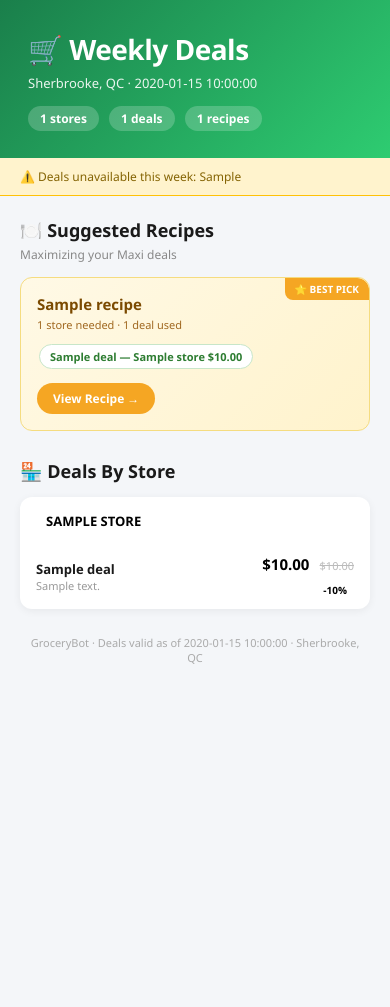
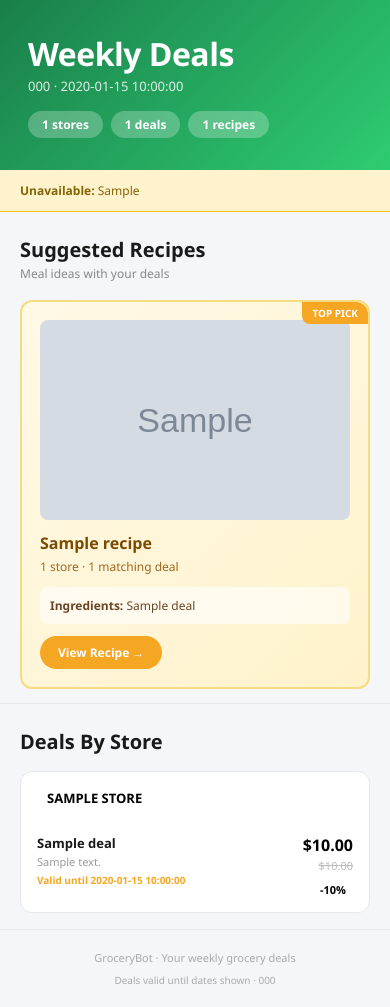
Before and after one commit to EtienneDesbiens/Eparserie, a Python web app: template templates/email.html in a window 390 px wide. Before the commit the page ends 664 px from the top, so only its background shows below. Run offline with Jinja, Linux system fonts and the light colour scheme; the template is opened without the code that fills it: most values are stand-ins (such as "Sample title", 1, 10 or a date in 2020); grey boxes marked "Sample" are stand-in pictures.

Commit message:
refactor: major UX improvements to email template
**Improved readability and information hierarchy:**
- Dynamic location from postal_code (no hardcoded "Sherbrooke, QC")
- Deal expiry dates shown (valid_until field)
- Per-store total savings calculated and displayed
- Recipe images now shown (featured + other recipes)
- Better visual hierarchy with improved spacing and typography

**Recipe section redesign:**
- Featured recipe image with bold "TOP PICK" label
- Ingredients list shown under featured recipe
- Other recipes in card format with images and inline links
- Cleaner, more scannable layout

**Deal presentation improvements:**
- Prices more prominent and color-coded by store
- Original price and discount percentage clearly visible
- Deal descriptions preserved
- Valid until dates in warm highlight color
- Per-store savings subtotal in header

**Mobile responsiveness:**
- Improved flex layout for better mobile display
- Proper image sizing and aspect ratios
- Better touch targets and spacing
- More compact recipe cards on smaller screens

**Technical:**
- Add postal_code parameter to render_email()
- Calculate store_savings in email_sender.py
- Pass postal_code from config to template

Co-Authored-By: Claude Haiku 4.5 <noreply@anthropic.com>

```diff
--- a/main.py
+++ b/main.py
@@ -104,7 +104,7 @@ def run() -> None:
         except Exception as exc:
             log.error("Recipe fetch failed: %s", exc)
 
-    html = render_email(trimmed, recipes, failed_stores)
+    html = render_email(trimmed, recipes, failed_stores, config.postal_code)
     send_email(html, config.email_from, config.mailersend_email, config.mailersend_api_key, config.email_recipient)
     log.info("Email sent successfully")
 
--- a/templates/email.html
+++ b/templates/email.html
@@ -6,118 +6,131 @@
 <title>Weekly Grocery Deals</title>
 </head>
 <body style="margin:0;padding:0;background:#f4f6f9;font-family:'Segoe UI',Arial,sans-serif">
-<div style="max-width:600px;margin:0 auto;background:#f4f6f9">
+<div style="max-width:650px;margin:0 auto;background:#f4f6f9">
 
   <!-- Header -->
-  <div style="background:linear-gradient(135deg,#1a7f4b 0%,#2ecc71 100%);padding:30px 28px;color:white;overflow:hidden">
-    <div style="font-size:28px;font-weight:800;letter-spacing:-0.5px">&#x1F6D2; Weekly Deals</div>
-    <div style="font-size:13px;opacity:0.9;margin-top:6px">Sherbrooke, QC &middot; {{ date }}</div>
-    <div style="margin-top:14px">
-      <span style="background:rgba(255,255,255,0.2);padding:4px 12px;border-radius:20px;font-size:12px;font-weight:600;margin-right:6px">{{ total_stores }} stores</span>
-      <span style="background:rgba(255,255,255,0.2);padding:4px 12px;border-radius:20px;font-size:12px;font-weight:600;margin-right:6px">{{ total_deals }} deals</span>
-      <span style="background:rgba(255,255,255,0.2);padding:4px 12px;border-radius:20px;font-size:12px;font-weight:600">{{ recipes|length }} recipes</span>
+  <div style="background:linear-gradient(135deg,#1a7f4b 0%,#2ecc71 100%);padding:32px 28px;color:white;overflow:hidden">
+    <div style="font-size:32px;font-weight:800;letter-spacing:-0.5px;margin-bottom:2px">Weekly Deals</div>
+    <div style="font-size:13px;opacity:0.85;margin-bottom:16px">{{ postal_code }} · {{ date }}</div>
+    <div style="display:flex;gap:8px;flex-wrap:wrap">
+      <span style="background:rgba(255,255,255,0.25);padding:5px 14px;border-radius:20px;font-size:12px;font-weight:600">{{ total_stores }} stores</span>
+      <span style="background:rgba(255,255,255,0.25);padding:5px 14px;border-radius:20px;font-size:12px;font-weight:600">{{ total_deals }} deals</span>
+      <span style="background:rgba(255,255,255,0.25);padding:5px 14px;border-radius:20px;font-size:12px;font-weight:600">{{ recipes|length }} recipes</span>
     </div>
   </div>
 
   <!-- Failed stores notice -->
   {% if failed_stores %}
-  <div style="background:#fff3cd;padding:10px 20px;font-size:12px;color:#856404;border-bottom:1px solid #ffc107">
-    &#x26A0;&#xFE0F; Deals unavailable this week: {{ failed_stores | join(', ') }}
+  <div style="background:#fff3cd;padding:12px 20px;font-size:12px;color:#856404;border-bottom:1px solid #ffc107">
+    <strong>Unavailable:</strong> {{ failed_stores | join(', ') }}
   </div>
   {% endif %}
 
-  <!-- Recipes -->
+  <!-- Recipes Section -->
   {% if recipes %}
-  <div style="padding:22px 20px 0">
-    <div style="font-size:18px;font-weight:800;color:#1a1a1a;margin-bottom:4px">&#x1F37D;&#xFE0F; Suggested Recipes</div>
-    <div style="font-size:12px;color:#888;margin-bottom:14px">Maximizing your Maxi deals</div>
+  <div style="padding:24px 20px 0;border-bottom:1px solid #e8e8e8">
+    <div style="font-size:20px;font-weight:800;color:#1a1a1a;margin-bottom:2px">Suggested Recipes</div>
+    <div style="font-size:12px;color:#888;margin-bottom:18px">Meal ideas with your deals</div>
 
     <!-- Featured recipe -->
     {% set featured = recipes[0] %}
-    <div style="background:linear-gradient(135deg,#fff9e6,#fff3cc);border-radius:12px;padding:16px;margin-bottom:10px;border:1px solid #f5dc80;position:relative;overflow:hidden">
-      <div style="position:absolute;top:0;right:0;background:#f5a623;color:white;font-size:10px;font-weight:700;padding:4px 10px;border-radius:0 12px 0 8px">&#x2B50; BEST PICK</div>
-      <div style="font-weight:800;font-size:15px;color:#7b4a00;margin-bottom:3px">{{ featured.name }}</div>
-      <div style="font-size:11px;color:#a06820;margin-bottom:10px">
-        {{ featured.store_count }} store{% if featured.store_count != 1 %}s{% endif %} needed &middot; {{ featured.matched_deals|length }} deal{% if featured.matched_deals|length != 1 %}s{% endif %} used
+    <div style="background:linear-gradient(135deg,#fff9e6,#fff3cc);border-radius:12px;padding:18px;margin-bottom:14px;border:2px solid #f5dc80;position:relative;overflow:hidden">
+      <div style="position:absolute;top:0;right:0;background:#f5a623;color:white;font-size:10px;font-weight:700;padding:4px 10px;border-radius:0 12px 0 8px">TOP PICK</div>
+
+      {% if featured.image_url %}
+      <img src="{{ featured.image_url }}" alt="{{ featured.name }}" style="width:100%;border-radius:8px;margin-bottom:12px;max-height:200px;object-fit:cover;display:block">
+      {% endif %}
+
+      <div style="font-weight:800;font-size:16px;color:#7b4a00;margin-bottom:4px">{{ featured.name }}</div>
+      <div style="font-size:12px;color:#a06820;margin-bottom:12px">
+        {{ featured.store_count }} store{% if featured.store_count != 1 %}s{% endif %} · {{ featured.matched_deals|length }} matching deal{% if featured.matched_deals|length != 1 %}s{% endif %}
       </div>
-      <div style="margin-bottom:12px">
+
+      <div style="background:rgba(255,255,255,0.6);border-radius:8px;padding:10px;margin-bottom:12px;font-size:12px;color:#6b4423">
+        <strong>Ingredients:</strong>
         {% for deal in featured.matched_deals %}
-        <span style="display:inline-block;background:#fff;color:#2e7d32;font-size:11px;padding:4px 10px;border-radius:20px;border:1px solid #c8e6c9;font-weight:600;margin:2px">
-          {{ deal.name }} &mdash; {{ deal.store }} ${{ "%.2f"|format(deal.sale_price) }}
-        </span>
+          {{ deal.name }}{% if not loop.last %}, {% endif %}
         {% endfor %}
       </div>
-      <a href="{{ featured.url }}" style="display:inline-block;background:#f5a623;color:white;font-size:12px;font-weight:700;padding:7px 16px;border-radius:20px;text-decoration:none">View Recipe &#x2192;</a>
+
+      <a href="{{ featured.url }}" target="_blank" style="display:inline-block;background:#f5a623;color:white;font-size:12px;font-weight:700;padding:8px 18px;border-radius:20px;text-decoration:none;border:none;cursor:pointer">View Recipe →</a>
     </div>
 
-    <!-- Other recipes (side by side) -->
+    <!-- Other recipes -->
     {% if recipes|length > 1 %}
-    <table width="100%" cellspacing="0" cellpadding="0" style="margin-bottom:6px">
-      <tr>
-        {% for recipe in recipes[1:] %}
-        <td width="50%" style="padding:0 {% if loop.first %}0 5px 0{% else %}5px 0 0{% endif %}; vertical-align:top">
-          <div style="background:white;border-radius:12px;padding:14px;border:1px solid #e8e8e8">
-            <div style="font-weight:700;font-size:13px;color:#333;margin-bottom:3px">{{ recipe.name }}</div>
-            <div style="font-size:11px;color:#888;margin-bottom:8px">
-              {{ recipe.store_count }} store{% if recipe.store_count != 1 %}s{% endif %} &middot; {{ recipe.matched_deals|length }} deal{% if recipe.matched_deals|length != 1 %}s{% endif %}
+    <div style="margin-bottom:14px">
+      {% for recipe in recipes[1:6] %}
+      <div style="background:white;border-radius:10px;padding:14px;margin-bottom:10px;border:1px solid #e8e8e8;display:flex;gap:14px">
+        {% if recipe.image_url %}
+        <img src="{{ recipe.image_url }}" alt="{{ recipe.name }}" style="width:100px;height:100px;border-radius:8px;object-fit:cover;flex-shrink:0">
+        {% endif %}
+        <div style="flex:1;min-width:0">
+          <div style="font-weight:700;font-size:13px;color:#333;margin-bottom:2px">{{ recipe.name }}</div>
+          <div style="font-size:11px;color:#888;margin-bottom:8px">{{ recipe.store_count }} store{% if recipe.store_count != 1 %}s{% endif %} · {{ recipe.matched_deals|length }} deal{% if recipe.matched_deals|length != 1 %}s{% endif %}</div>
+          <a href="{{ recipe.url }}" target="_blank" style="font-size:11px;color:#1a7f4b;font-weight:700;text-decoration:none">View →</a>
         </div>
-            <div style="margin-bottom:10px">
-              {% for deal in recipe.matched_deals %}
-              {% set color = store_colors[deal.store]["main"] %}
-              <span style="display:inline-block;background:#f0f0f0;color:#333;font-size:10px;padding:3px 7px;border-radius:10px;margin:2px">{{ deal.store }}</span>
+      </div>
       {% endfor %}
     </div>
-            <a href="{{ recipe.url }}" style="font-size:11px;color:#1a7f4b;font-weight:700;text-decoration:none">View &#x2192;</a>
-          </div>
-        </td>
-        {% endfor %}
-      </tr>
-    </table>
     {% endif %}
   </div>
   {% endif %}
 
   <!-- Deals by Store -->
-  <div style="padding:18px 20px 6px">
-    <div style="font-size:18px;font-weight:800;color:#1a1a1a">&#x1F3EA; Deals By Store</div>
-  </div>
+  <div style="padding:24px 20px 0">
+    <div style="font-size:20px;font-weight:800;color:#1a1a1a;margin-bottom:16px">Deals By Store</div>
 
     {% for store, store_deals in deals_by_store.items() %}
     {% set color = store_colors[store]["main"] %}
     {% set light = store_colors[store]["light"] %}
-  <div style="margin:8px 20px 6px;background:white;border-radius:12px;overflow:hidden;box-shadow:0 2px 8px rgba(0,0,0,0.06)">
-    <div style="background:{{ color }};padding:12px 16px">
-      <span style="background:white;color:{{ color }};font-weight:900;font-size:13px;padding:3px 10px;border-radius:20px;margin-right:8px">{{ store.upper() }}</span>
-      <span style="color:rgba(255,255,255,0.9);font-size:12px">{{ store_deals|length }} deal{% if store_deals|length != 1 %}s{% endif %} this week</span>
-      {% if store == "Maxi" %}
-      <span style="float:right;background:rgba(255,255,255,0.2);color:white;font-size:11px;padding:2px 8px;border-radius:10px">&#x2B50; Prioritized</span>
+
+    <div style="margin-bottom:16px;background:white;border-radius:12px;overflow:hidden;border:1px solid #e8e8e8">
+      <!-- Store header -->
+      <div style="background:{{ color }};padding:14px 16px;display:flex;justify-content:space-between;align-items:center">
+        <div>
+          <span style="background:white;color:{{ color }};font-weight:900;font-size:13px;padding:3px 10px;border-radius:4px;margin-right:10px">{{ store.upper() }}</span>
+          <span style="color:white;font-size:12px">{{ store_deals|length }} deal{% if store_deals|length != 1 %}s{% endif %}</span>
+        </div>
+        {% if store_savings[store] > 0 %}
+        <span style="color:white;font-size:12px;font-weight:600">Save ${{ "%.2f"|format(store_savings[store]) }}</span>
         {% endif %}
       </div>
+
+      <!-- Deals list -->
       {% for deal in store_deals %}
-    <div style="display:flex;align-items:center;padding:10px 16px;{% if not loop.last %}border-bottom:1px solid #f5f5f5{% endif %}">
-      <div style="flex:1">
-        <div style="font-weight:600;font-size:13px;color:#1a1a1a">{{ deal.name }}</div>
-        <div style="color:#999;font-size:11px">{{ deal.description }}</div>
+      <div style="padding:12px 16px;{% if not loop.last %}border-bottom:1px solid #f5f5f5{% endif %}">
+        <div style="display:flex;justify-content:space-between;align-items:flex-start;gap:12px">
+          <div style="flex:1;min-width:0">
+            <div style="font-weight:600;font-size:13px;color:#1a1a1a;margin-bottom:2px">{{ deal.name }}</div>
+            <div style="color:#999;font-size:11px;margin-bottom:4px">{{ deal.description }}</div>
+            {% if deal.valid_until %}
+            <div style="color:#f5a623;font-size:10px;font-weight:600">Valid until {{ deal.valid_until }}</div>
+            {% endif %}
           </div>
-      <div style="text-align:right">
-        <span style="font-weight:800;font-size:15px;color:{{ color }}">${{ "%.2f"|format(deal.sale_price) }}</span>
+          <div style="text-align:right;flex-shrink:0">
+            <div style="font-weight:800;font-size:16px;color:{{ color }};">${{ "%.2f"|format(deal.sale_price) }}</div>
             {% if deal.original_price %}
-        <span style="color:#bbb;text-decoration:line-through;font-size:11px;margin-left:6px">${{ "%.2f"|format(deal.original_price) }}</span>
+            <div style="font-size:11px;color:#bbb;text-decoration:line-through;margin:2px 0">
+              ${{ "%.2f"|format(deal.original_price) }}
+            </div>
             {% endif %}
             {% if deal.discount_pct %}
-        <div style="margin-top:2px">
-          <span style="background:{{ light }};color:{{ color }};font-size:10px;font-weight:700;padding:2px 7px;border-radius:10px">-{{ deal.discount_pct|int }}%</span>
+            <div style="background:{{ light }};color:{{ color }};font-size:11px;font-weight:700;padding:3px 7px;border-radius:4px;display:inline-block;margin-top:4px">
+              -{{ deal.discount_pct|int }}%
             </div>
             {% endif %}
+          </div>
         </div>
       </div>
       {% endfor %}
     </div>
     {% endfor %}
+  </div>
 
   <!-- Footer -->
-  <div style="padding:20px 28px;text-align:center;font-size:11px;color:#aaa">
-    GroceryBot &middot; Deals valid as of {{ date }} &middot; Sherbrooke, QC
+  <div style="padding:20px 28px;text-align:center;font-size:11px;color:#aaa;border-top:1px solid #e8e8e8">
+    <div style="margin-bottom:8px">GroceryBot · Your weekly grocery deals</div>
+    <div style="font-size:10px">Deals valid until dates shown · {{ postal_code }}</div>
   </div>
 
 </div>
```
Also changed, not shown: email_sender.py (+14 -0 lines). Lines whose indentation alone changed are shown as unchanged.
